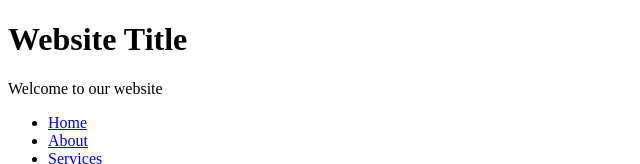
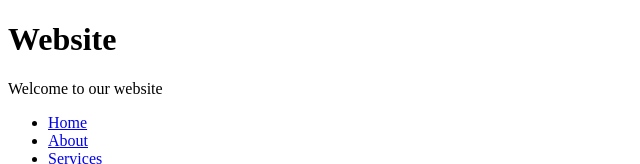
Before and after one commit to MosesOrega44/web-development-and-html-assignment-week-1, a plain HTML site: page index.html in a window 1280 px wide. Shown: the top 164 px of the page, without its empty margins (0-640 px from the left). Drawn offline with Linux system fonts and the light colour scheme.

Commit message:
Update index.html

```diff
--- a/index.html
+++ b/index.html
@@ -7,7 +7,7 @@
 </head>
 <body>
     <header>
-        <h1>Website Title</h1>
+        <h1>Website</h1>
         <p>Welcome to our website</p>
     </header>
 
@@ -59,4 +59,5 @@
         </address>
     </footer>
 </body>
+
 </html>
```
